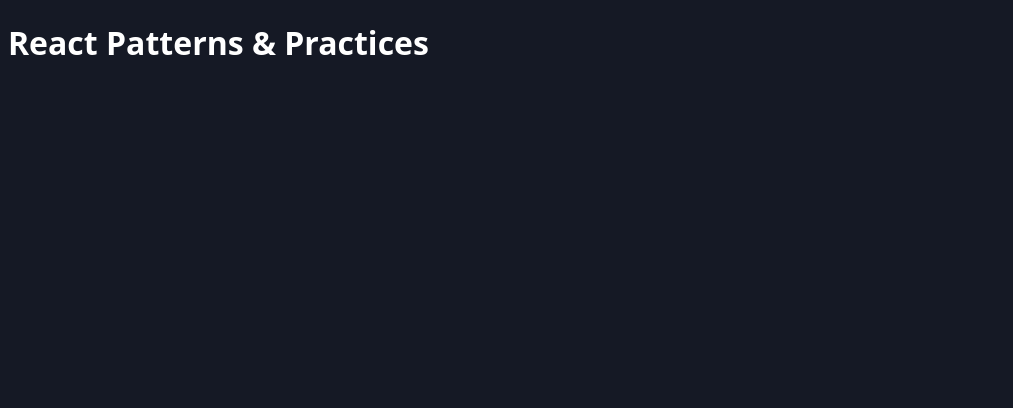
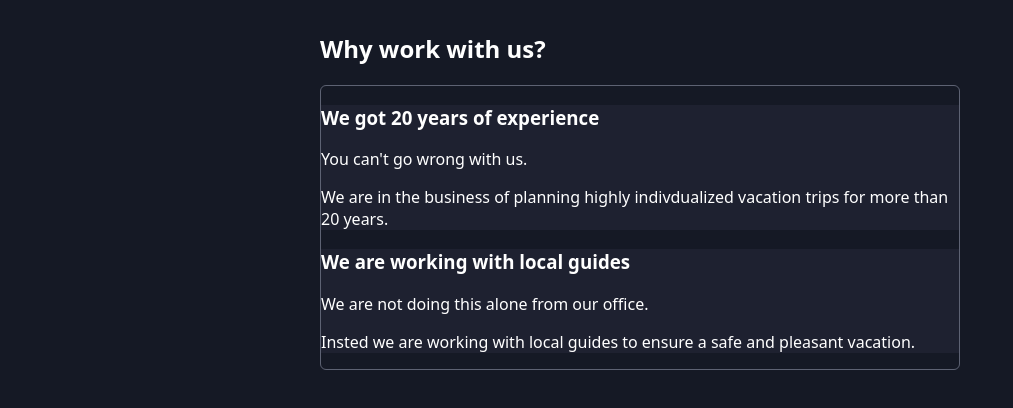
Before and after one commit to matebartok/Lesson27-React-patterns, a React (Vite) app: page / in a window 1280 px wide. Shown: the top 408 px of the page, without its empty margins (0-1013 px from the left). Built offline with nearby package versions, Linux system fonts and the light colour scheme.

Commit message:
Introducing compound components

```diff
--- a/src/App.jsx
+++ b/src/App.jsx
@@ -1,5 +1,41 @@
+import Accordion from "./components/Accordion/Accordion";
+import AccordionItem from "./components/Accordion/AccordionItem";
+
 function App() {
-  return <h1>React Patterns & Practices</h1>;
+  return (
+    <main>
+      <section>
+        <h2>Why work with us?</h2>
+
+        <Accordion className="accordion">
+          <AccordionItem
+            className="accordion-item"
+            title="We got 20 years of experience"
+          >
+            <article>
+              <p>You can&apos;t go wrong with us.</p>
+              <p>
+                We are in the business of planning highly indivdualized vacation
+                trips for more than 20 years.
+              </p>
+            </article>
+          </AccordionItem>
+          <AccordionItem
+            className="accordion-item"
+            title="We are working with local guides"
+          >
+            <article>
+              <p>We are not doing this alone from our office.</p>
+              <p>
+                Insted we are working with local guides to ensure a safe and
+                pleasant vacation.
+              </p>
+            </article>
+          </AccordionItem>
+        </Accordion>
+      </section>
+    </main>
+  );
 }
 
 export default App;
--- /dev/null
+++ b/src/components/Accordion/Accordion.jsx
@@ -0,0 +1,3 @@
+export default function Accordion({ children, className }) {
+  return <ul className={className}>{children}</ul>;
+}
--- /dev/null
+++ b/src/components/Accordion/AccordionItem.jsx
@@ -0,0 +1,8 @@
+export default function AccordionItem({ className, title, children }) {
+  return (
+    <li className={className}>
+      <h3>{title}</h3>
+      <div>{children}</div>
+    </li>
+  );
+}
```
